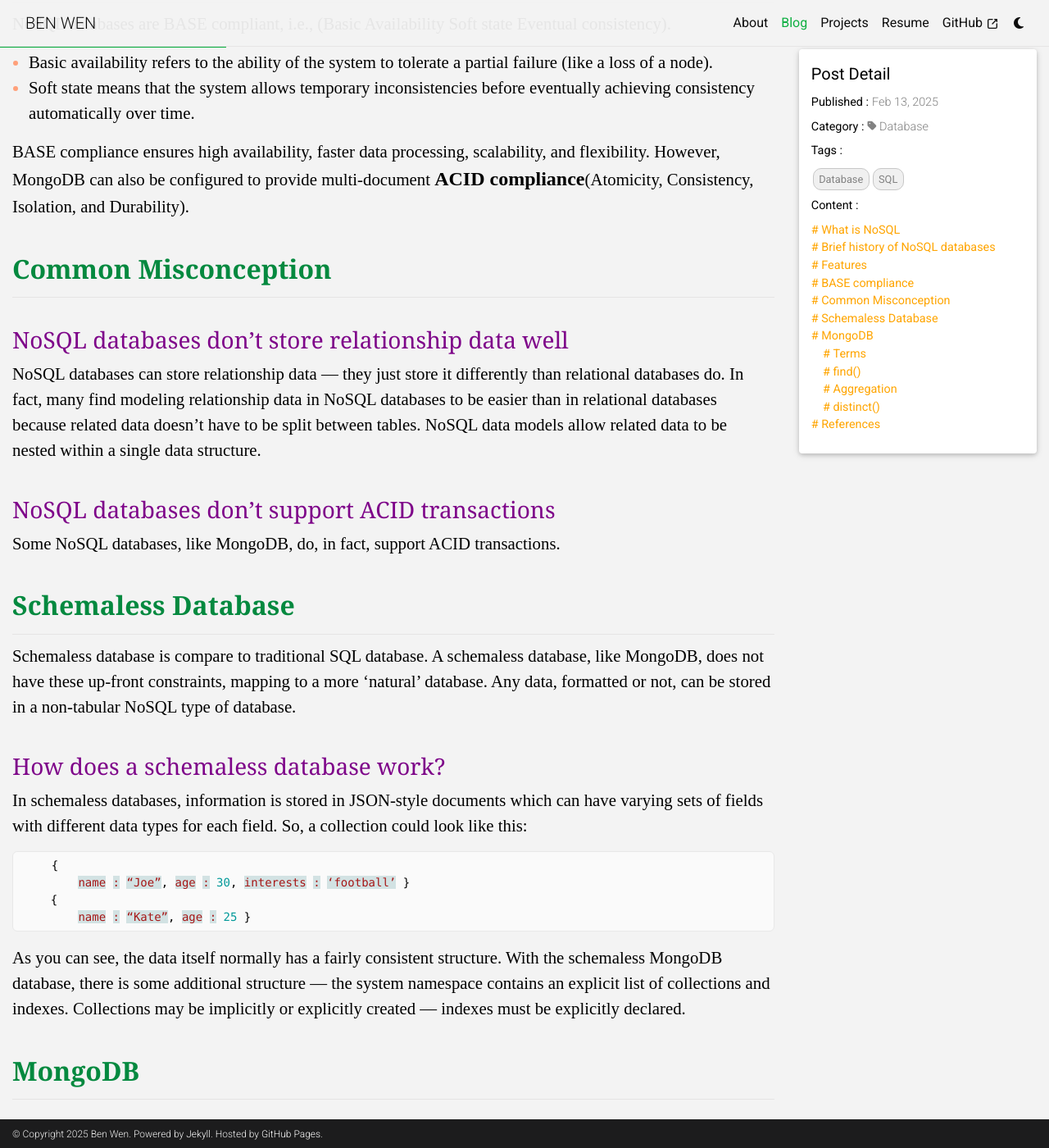
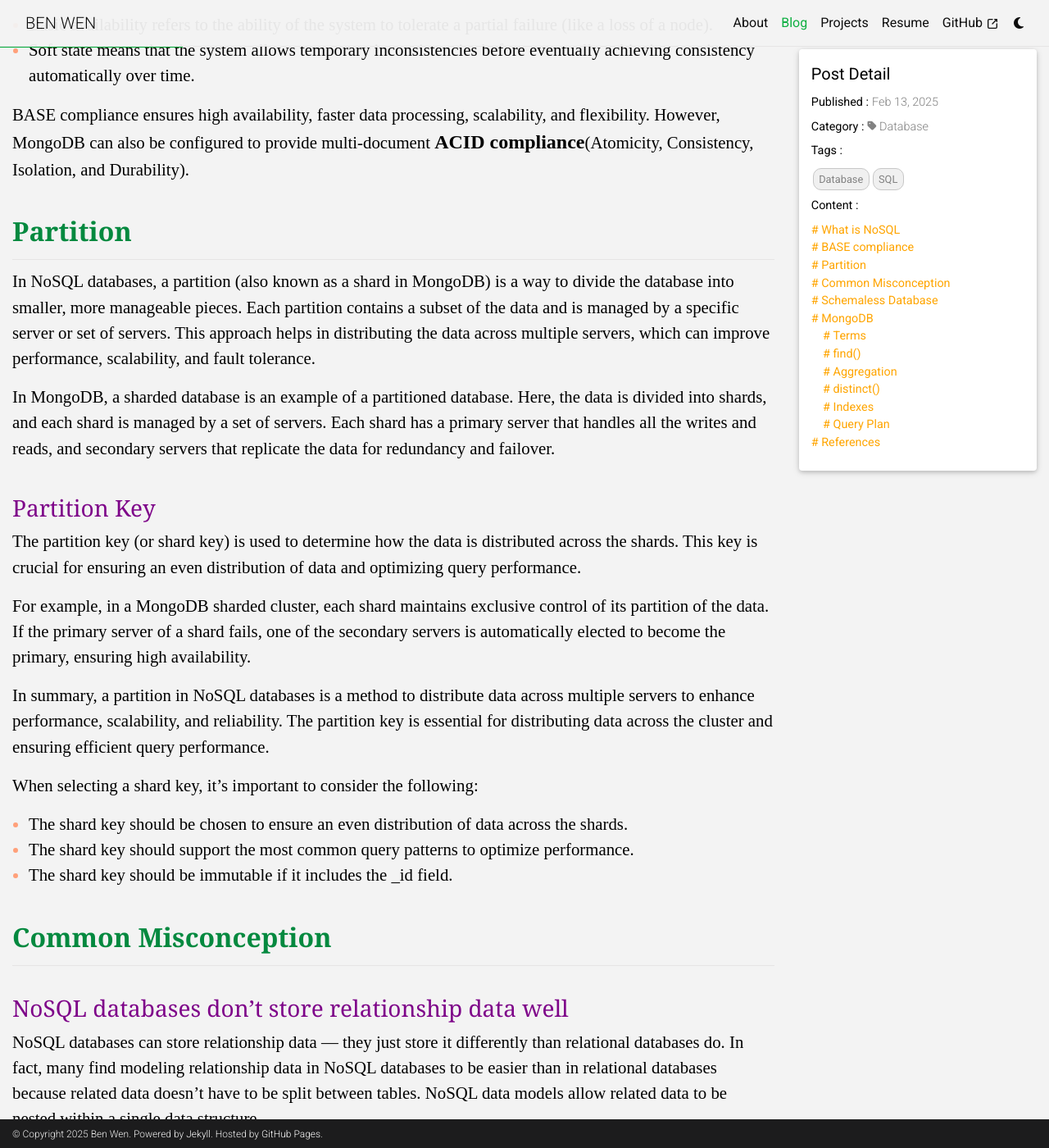
Before and after one commit to benwzj/benwzj.github.io, a Jekyll site: the page built from _posts/2025-02-13-nosql.md, in a window 1280 px wide and 1400 px high, scrolled down 1357 px. Shown: the whole window at 82% size. Built offline with Jekyll 4.4.1, drawn with Linux system fonts in a browser that asks for light colours; comment, search, counter and statistics services are not loaded; some of the changed text lies outside the part shown.

Commit message:
update nosql;

```diff
--- a/_posts/2025-02-13-nosql.md
+++ b/_posts/2025-02-13-nosql.md
@@ -6,9 +6,8 @@
 tags: Database SQL
 toc:
   - name: What is NoSQL
-  - name: Brief history of NoSQL databases
-  - name: Features
   - name: BASE compliance
+  - name: Partition
   - name: Common Misconception
   - name: Schemaless Database
   - name: MongoDB
@@ -17,6 +16,8 @@
       - name: find()
       - name: Aggregation
       - name: distinct()
+      - name: Indexes
+      - name: Query Plan
   - name: References
 ---
 
@@ -32,14 +33,13 @@
 - You can say it is Schemaless Database.
 - They are BASE compliance. And some can be ACID compliance as well.
 
-
-## Brief history of NoSQL databases
+### Brief history of NoSQL databases
 
 NoSQL databases emerged in the late 2000s as **the cost of storage dramatically decreased**. Gone were the days of needing to create a complex, difficult-to-manage data model in order to avoid data duplication. NoSQL databases optimized for developer productivity.
 
 In the early 2000s, a paper published by Google on BigTable, the wide-column database, explored the wide range of possibilities for a distributed storage system. 2009 saw a major rise in NoSQL databases, with two key document-oriented databases, MongoDB and CouchDB, coming into the picture.
 
-## Features
+### Features
 
 At a high level, NoSQL databases typically have the following features:
 - Distributed computing
@@ -56,6 +56,25 @@
 - Soft state means that the system allows temporary inconsistencies before eventually achieving consistency automatically over time.
 
 BASE compliance ensures high availability, faster data processing, scalability, and flexibility. However, MongoDB can also be configured to provide multi-document **ACID compliance**(Atomicity, Consistency, Isolation, and Durability).
+
+## Partition
+
+In NoSQL databases, a partition (also known as a shard in MongoDB) is a way to divide the database into smaller, more manageable pieces. Each partition contains a subset of the data and is managed by a specific server or set of servers. This approach helps in distributing the data across multiple servers, which can improve performance, scalability, and fault tolerance.
+
+In MongoDB, a sharded database is an example of a partitioned database. Here, the data is divided into shards, and each shard is managed by a set of servers. Each shard has a primary server that handles all the writes and reads, and secondary servers that replicate the data for redundancy and failover.
+
+### Partition Key
+
+The partition key (or shard key) is used to determine how the data is distributed across the shards. This key is crucial for ensuring an even distribution of data and optimizing query performance.
+
+For example, in a MongoDB sharded cluster, each shard maintains exclusive control of its partition of the data. If the primary server of a shard fails, one of the secondary servers is automatically elected to become the primary, ensuring high availability.
+
+In summary, a partition in NoSQL databases is a method to distribute data across multiple servers to enhance performance, scalability, and reliability. The partition key is essential for distributing data across the cluster and ensuring efficient query performance.
+
+When selecting a shard key, it's important to consider the following:
+- The shard key should be chosen to ensure an even distribution of data across the shards.
+- The shard key should support the most common query patterns to optimize performance.
+- The shard key should be immutable if it includes the _id field.
 
 ## Common Misconception
 
@@ -83,6 +102,8 @@
 
 ## MongoDB
 
+The way of using MongoDB is similar to SQL database like MySql. It provide MongoDB Compass to operate your database. MongoDB Shell can run it's APIs just like running SQL for you SQLDB.
+
 ### Terms
 - MongoDB Compass: It is a software which is database window interface, something like 'MySQLWorkbench'.
 - MongoDB Shell (mongosh): Can run commands
@@ -91,12 +112,14 @@
 - Field: similar to column in SQL DB
 - Views: A MongoDB view is a read-only queryable object whose contents are defined by an aggregation pipeline on other collections or views.
 - Query APIs: comprises two ways to query data in MongoDB:
-  - CRUD Operations
+  - `find()` Operations
   - Aggregation pipelines
+- CRUD APIs: like `updateOne(), updateMany() insertOne(), deleteOne(), find()`, etc.
+- Triggers: support Triggers.
 
-### find()
+### Query API find()
 
-In CRUD Operations, Most common one is `find()`.
+When you get to know how to use `find()`, other CRUD APIs are similar.
 
 Use `find` command: `db.movies.find( { "title": "Titanic" } )`.
 - You can 'Project Fields' for your return by using 'Project Selectors'.
@@ -187,7 +210,8 @@
 ### Indexes
 
 Indexes support the efficient execution of queries in MongoDB.
-> Concept Index in NoSQL is a little different from SQL database.
+
+> Concept Index in NoSQL is different from SQL database. In MongoDB, developer usually will create many indexes to improve queries. And when you create indexes MongoDB will product index size for them.
 
 #### Index Features
 - Although indexes improve query performance, adding an index has negative performance impact for write operations.
@@ -237,6 +261,18 @@
 You can check your `Index` effection by view the `Query Plan`.
 For example, when you `find({manufacturer: 'Ford'})` before the create the `manufacturer` index, MongoDB is using `COLLSCAN`. But when you create the index, MonboDB is using `IXSCAN`.
 
+### Data types
+- Object ID − This datatype is used to store the document’s ID. Like: `_id = ObjectId()`
+- String − This is the most commonly used datatype to store the data. String in MongoDB must be UTF-8 valid.
+- Array − This type is used to store arrays or list or multiple values into one key.
+- Integer − This type is used to store a numerical value. Integer can be 32 bit or 64 bit depending upon your server.
+- Boolean − This type is used to store a boolean (true/ false) value.
+- Double − This type is used to store floating point values.
+- Timestamp − ctimestamp. This can be handy for recording when a document has been modified or added.
+- Object − This datatype is used for embedded documents.
+- Null − This type is used to store a Null value.
+- Date − This datatype is used to store the current date or time in UNIX time format. You can specify your own. Like `new Date(”2002-01-30”)`
+
 ## References
 
 - [mongoDB nosql-explained](https://www.mongodb.com/nosql-explained)
```
Also changed, not shown: README.md.
